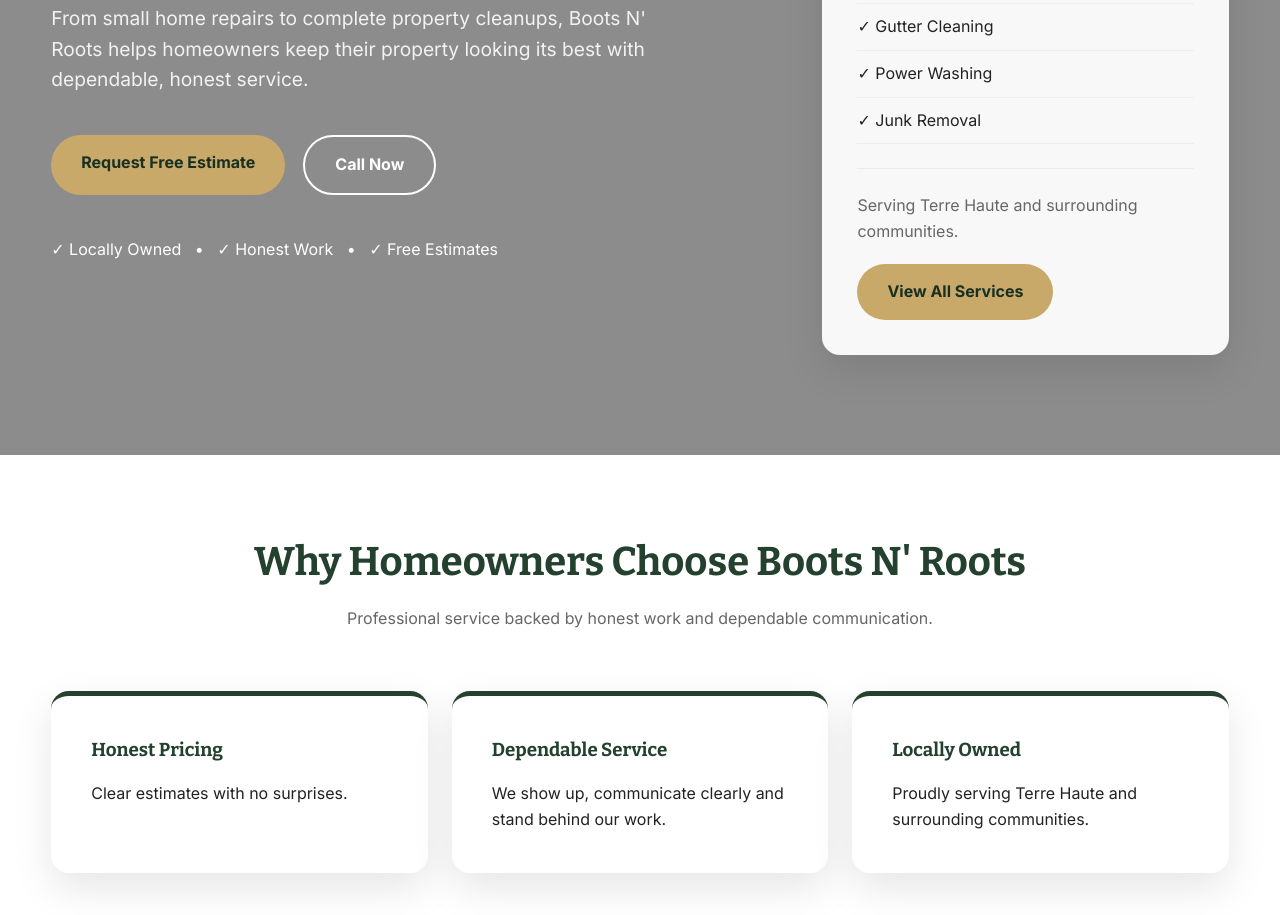
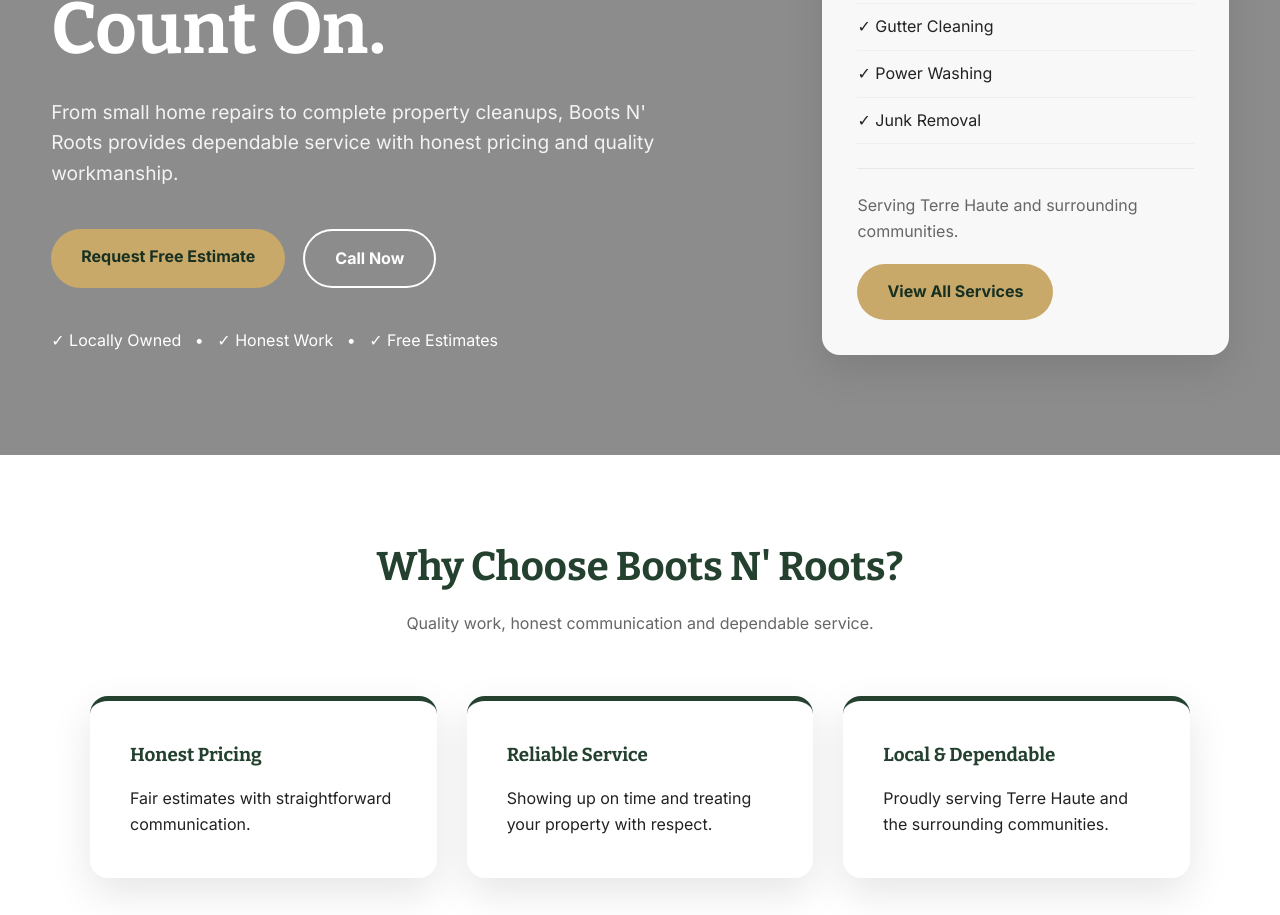
Before and after one commit to forman025/bootsnroots, a plain HTML site: page index.html in a window 1280 px wide. Shown: the part 365-1280 px from the top of the page. Drawn offline with nearby package versions, Linux system fonts and the light colour scheme.

Commit message:
Add files via upload

```diff
--- a/index.html
+++ b/index.html
@@ -24,15 +24,15 @@
 
 <p class="eyebrow">LOCALLY OWNED • FREE ESTIMATES • DEPENDABLE SERVICE</p>
 
-<h1 style="color:#fff;">
+<h1 style="font-family:'Bitter',serif;color:#fff;font-size:4.5rem;line-height:1.08;margin-bottom:28px;">
 Home & Lawn<br>
 Services<br>
 You Can<br>
 Count On.
 </h1>
 
-<p class="lead" style="color:#f2f2f2;">
-From small home repairs to complete property cleanups, Boots N' Roots helps homeowners keep their property looking its best with dependable, honest service.
+<p class="lead" style="color:#f3f3f3;max-width:620px;">
+From small home repairs to complete property cleanups, Boots N' Roots provides dependable service with honest pricing and quality workmanship.
 </p>
 
 <div class="hero-actions">
@@ -40,7 +40,7 @@
 <a href="tel:8125551234" class="btn btn-outline">Call Now</a>
 </div>
 
-<div class="hero-trust" style="margin-top:42px;color:#fff;">
+<div class="hero-trust" style="margin-top:38px;color:#fff;">
 ✓ Locally Owned &nbsp; • &nbsp;
 ✓ Honest Work &nbsp; • &nbsp;
 ✓ Free Estimates
@@ -50,7 +50,7 @@
 
 <aside class="hero-card">
 
-<h3>Services</h3>
+<h3 style="font-family:'Bitter',serif;color:var(--green);">Services</h3>
 
 <ul class="service-list">
 <li>✓ Home Repair & Improvements</li>
@@ -62,43 +62,43 @@
 <li>✓ Junk Removal</li>
 </ul>
 
-<hr style="margin:24px 0;border:none;border-top:1px solid #ececec;">
+<hr style="margin:24px 0;border:none;border-top:1px solid #e8e8e8;">
 
-<p style="margin-bottom:20px;color:#666;">
+<p style="color:#666;margin-bottom:20px;">
 Serving Terre Haute and surrounding communities.
 </p>
 
-<a class="btn" href="services.html">View All Services</a>
+<a href="services.html" class="btn">View All Services</a>
 
 </aside>
 
 </div>
 </section>
 
-<section style="padding:75px 0;background:var(--light);">
-<div class="container">
+<section style="padding:80px 0;background:var(--light);">
+<div class="container" style="max-width:1100px;">
 
 <div class="section-heading">
-<h2>Why Homeowners Choose Boots N' Roots</h2>
-<p>Professional service backed by honest work and dependable communication.</p>
+<h2 style="font-family:'Bitter',serif;color:var(--green);">Why Choose Boots N' Roots?</h2>
+<p>Quality work, honest communication and dependable service.</p>
 </div>
 
-<div style="display:grid;grid-template-columns:repeat(auto-fit,minmax(220px,1fr));gap:24px;">
+<div class="service-grid">
 
-<div class="service-card">
+<article class="service-card">
 <h3>Honest Pricing</h3>
-<p>Clear estimates with no surprises.</p>
-</div>
+<p>Fair estimates with straightforward communication.</p>
+</article>
 
-<div class="service-card">
-<h3>Dependable Service</h3>
-<p>We show up, communicate clearly and stand behind our work.</p>
-</div>
+<article class="service-card">
+<h3>Reliable Service</h3>
+<p>Showing up on time and treating your property with respect.</p>
+</article>
 
-<div class="service-card">
-<h3>Locally Owned</h3>
-<p>Proudly serving Terre Haute and surrounding communities.</p>
-</div>
+<article class="service-card">
+<h3>Local & Dependable</h3>
+<p>Proudly serving Terre Haute and the surrounding communities.</p>
+</article>
 
 </div>
 
@@ -109,11 +109,10 @@
 <div class="container split">
 
 <div>
-
-<h2>Request Your Free Estimate</h2>
+<h2 style="font-family:'Bitter',serif;">Request Your Free Estimate</h2>
 
 <p style="margin-bottom:28px;">
-No pressure. No obligation. Tell us about your project and we'll get back to you.
+Tell us about your project and we'll get back to you as soon as possible.
 </p>
 
 <p><strong>Phone</strong><br>(812) 555-1234</p>
@@ -129,11 +128,8 @@
 </div>
 
 <form>
-
 <input type="text" placeholder="Full Name">
-
 <input type="tel" placeholder="Phone Number">
-
 <input type="email" placeholder="Email Address">
 
 <select>
@@ -150,7 +146,6 @@
 <textarea placeholder="Tell us about your project"></textarea>
 
 <button class="btn" type="submit">Request Estimate</button>
-
 </form>
 
 </div>
```
